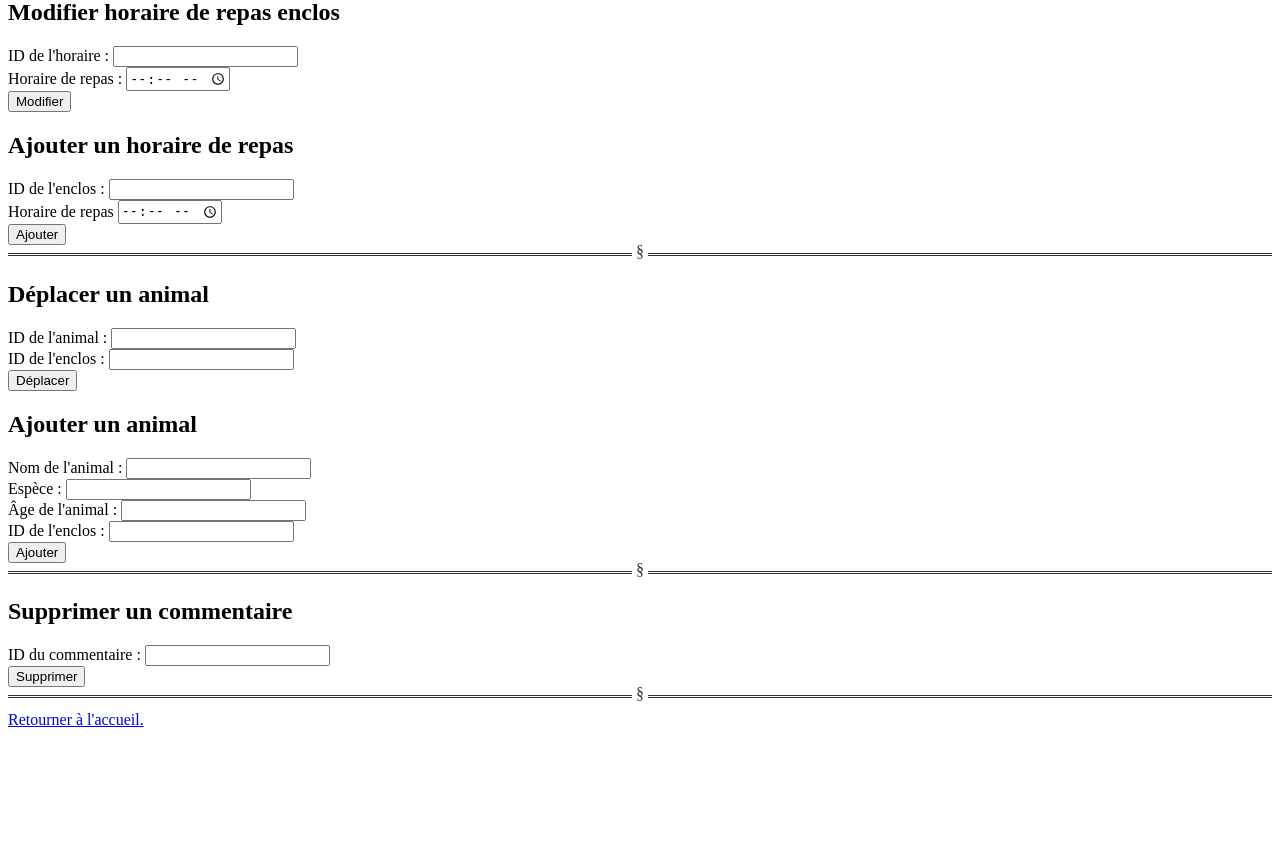
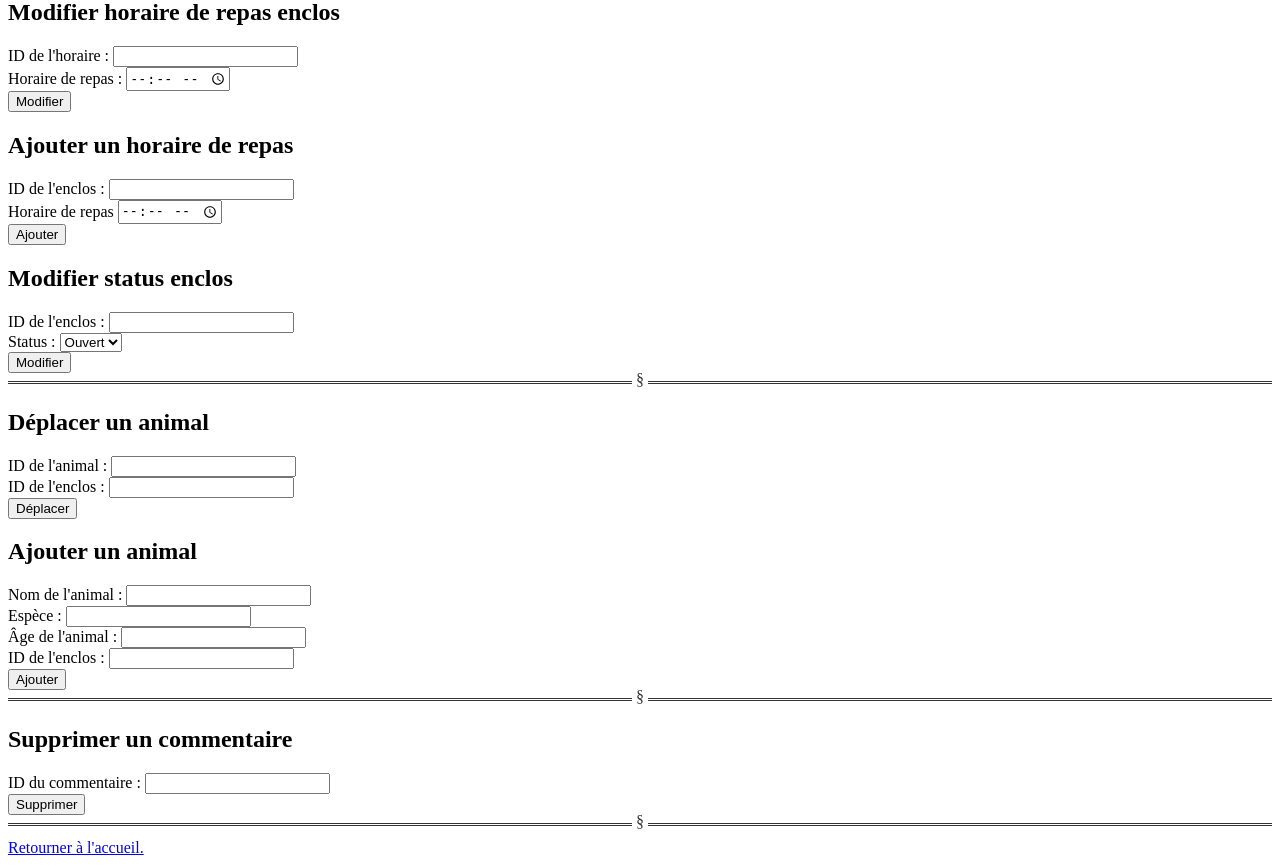
Before and after one commit to Florent-T20/Projet, a PHP site: page /profil.php in a window 1280 px wide. Shown: the part 714-1579 px from the top of the page. Before the commit the page ends 1441 px from the top, so only its background shows below. Run offline with PHP 8.4, Linux system fonts and the light colour scheme; a user stored in the database is signed in; data comes from the database, SQL or seed files in the repository.

Commit message:
Ajout fonctionnalité admin
Possibilité de modifier l'état d'un enclos selon son ID.

```diff
--- a/profil.php
+++ b/profil.php
@@ -124,6 +124,18 @@ if (isAdmin() || isUser()) {
                     'sched_id' => $sched_id,
                     'horaire' => $horaire]);
                 $message = "Horaire de repas modifié avec succès !";
+            }
+
+            // modifier status enclos
+            elseif ($action === 'edit_status') {
+                $enclosure_id = $_POST['enclosure_id'];
+                $status = $_POST['status'];
+
+                $stmt = $pdo->prepare("UPDATE enclosures SET status = :status WHERE enclosure_id = :enclosure_id");
+                $stmt->execute([
+                    'enclosure_id' => $enclosure_id,
+                    'status' => $status]);
+                $message = "Etat de l'enclos modifié avec succès !";
             }
 
             // ajouter horaire de repas
@@ -254,6 +266,23 @@ if (isAdmin() || isUser()) {
                 <button type="submit">Ajouter</button>
             </form>';
 
+        echo '
+            <h2>Modifier status enclos</h2>
+            <form method="POST">
+                <input type="hidden" name="action" value="edit_status">
+
+                <label for="enclosure_id">ID de l\'enclos :</label>
+                <input type="number" name="enclosure_id" required><br>
+
+                <label for="status">Status :</label>
+                <select name="status" required>
+                    <option value="open">Ouvert</option>
+                    <option value="closed">Fermé</option>
+                </select><br>
+
+                <button type="submit">Modifier</button>
+            </form>';
+
         echo "<hr />";
 
         // formulaire animaux
```
